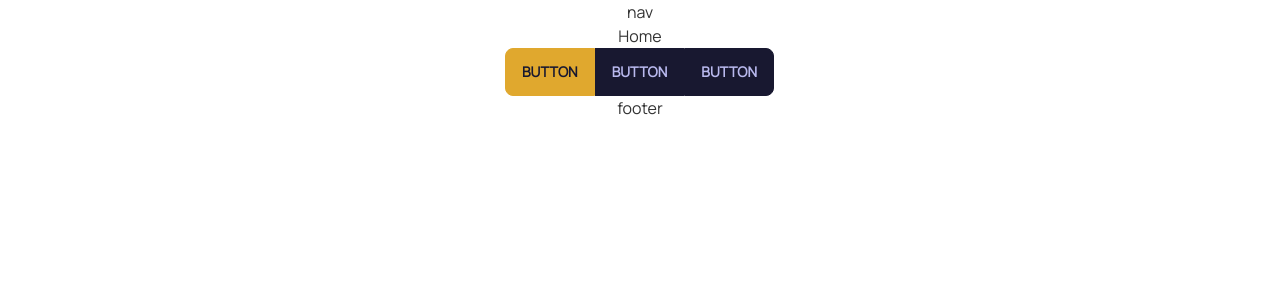
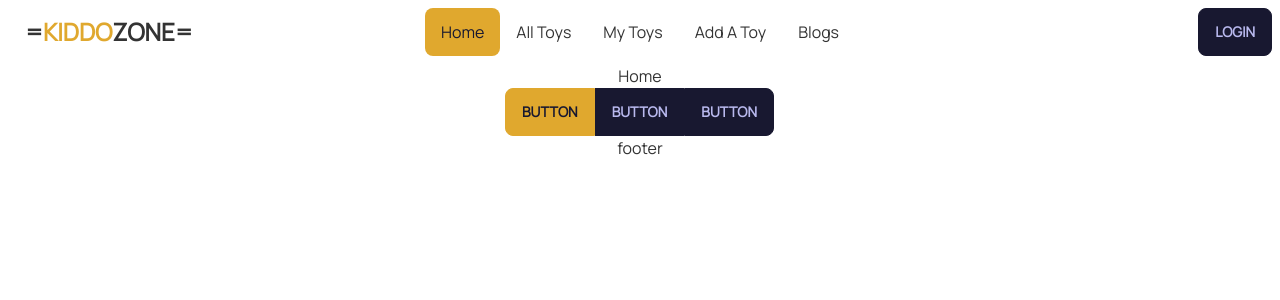
Before and after one commit to rahim-uddin-jsr/toy-marketplace-client-side, a React (Vite) app: page / in a window 1280 px wide. Shown: the top 300 px of the page. Built offline with nearby package versions, Linux system fonts and the light colour scheme.

Commit message:
navbar desine added done with active route and responsiveness

```diff
--- a/package.json
+++ b/package.json
@@ -10,6 +10,7 @@
     "preview": "vite preview"
   },
   "dependencies": {
+    "@heroicons/react": "^2.0.18",
     "daisyui": "^2.51.6",
     "firebase": "^9.22.0",
     "latest-version": "^7.0.0",
--- /dev/null
+++ b/src/Pages/AddToys/AddToys.jsx
@@ -0,0 +1,10 @@
+
+const AddToys = () => {
+    return (
+        <div>
+
+        </div>
+    );
+};
+
+export default AddToys;
--- /dev/null
+++ b/src/Pages/AllToys/AllToys.jsx
@@ -0,0 +1,11 @@
+
+
+const AllToys = () => {
+    return (
+        <div>
+
+        </div>
+    );
+};
+
+export default AllToys;
--- /dev/null
+++ b/src/Pages/Blogs/Blogs.jsx
@@ -0,0 +1,10 @@
+
+const Blogs = () => {
+    return (
+        <div>
+
+        </div>
+    );
+};
+
+export default Blogs;
--- /dev/null
+++ b/src/Pages/Login/Login.jsx
@@ -0,0 +1,5 @@
+const Login = () => {
+  return <div>login</div>;
+};
+
+export default Login;
--- /dev/null
+++ b/src/Pages/MyToys/MyToys.jsx
@@ -0,0 +1,5 @@
+const MyToys = () => {
+  return <div></div>;
+};
+
+export default MyToys;
--- a/src/Shared/NavBar/NavBar.jsx
+++ b/src/Shared/NavBar/NavBar.jsx
@@ -1,5 +1,105 @@
+import { Link, NavLink } from "react-router-dom";
+
 const NavBar = () => {
-  return <div>nav</div>;
+  const navItems = (
+    <>
+      <li>
+        <NavLink
+          to="/"
+          className={({ isActive, isPending }) =>
+            isPending ? "pending" : isActive ? "active" : ""
+          }
+        >
+          Home
+        </NavLink>
+      </li>
+      <li tabIndex={0}>
+        <NavLink
+          to="all-toys"
+          className={({ isActive, isPending }) =>
+            isPending ? "pending" : isActive ? "active" : ""
+          }
+        >
+          All Toys
+        </NavLink>
+      </li>
+      <li>
+        <NavLink
+          to="my-toys"
+          className={({ isActive, isPending }) =>
+            isPending ? "pending" : isActive ? "active" : ""
+          }
+        >
+          My Toys
+        </NavLink>
+      </li>
+      <li>
+        <NavLink
+          to="add-toys"
+          className={({ isActive, isPending }) =>
+            isPending ? "pending" : isActive ? "active" : ""
+          }
+        >
+          Add A Toy
+        </NavLink>
+      </li>
+      <li>
+        <NavLink
+          to="blogs"
+          className={({ isActive, isPending }) =>
+            isPending ? "pending" : isActive ? "active" : ""
+          }
+        >
+          {" "}
+          Blogs
+        </NavLink>
+      </li>
+    </>
+  );
+  return (
+    <div className="navbar bg-base-100">
+      <div className="navbar-start">
+        <div className="dropdown">
+          <label tabIndex={0} className="btn btn-ghost lg:hidden">
+            <svg
+              xmlns="http://www.w3.org/2000/svg"
+              className="h-5 w-5"
+              fill="none"
+              viewBox="0 0 24 24"
+              stroke="currentColor"
+            >
+              <path
+                strokeLinecap="round"
+                strokeLinejoin="round"
+                strokeWidth="2"
+                d="M4 6h16M4 12h8m-8 6h16"
+              />
+            </svg>
+          </label>
+          <ul
+            tabIndex={0}
+            className="menu menu-compact dropdown-content mt-3 p-2  shadow bg-base-100 rounded-box w-52"
+          >
+            {navItems}
+          </ul>
+        </div>
+        <Link
+          to="/"
+          className="btn btn-ghost normal-case text-sm sm:text-2xl sm:font-extrabold"
+        >
+          = <span className="text-primary"> KIDDO </span> ZONE=
+        </Link>
+      </div>
+      <div className="navbar-center hidden lg:flex">
+        <ul className="menu menu-horizontal px-1">{navItems}</ul>
+      </div>
+      <div className="navbar-end">
+        <Link to="/login" className="btn sm:btn btn-sm">
+          Login
+        </Link>
+      </div>
+    </div>
+  );
 };
 
 export default NavBar;
```
Also changed, not shown: src/main.jsx (+13 -1 lines), 1 other file (tests, documents, lock files or other folders).
